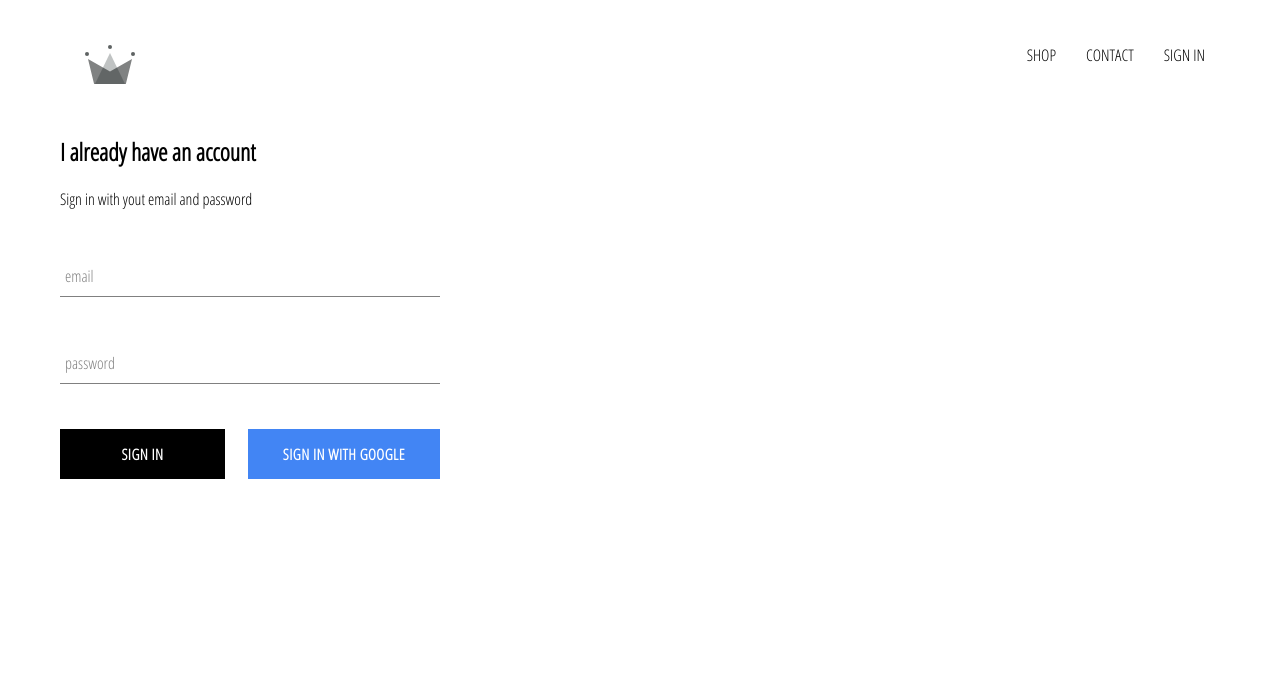
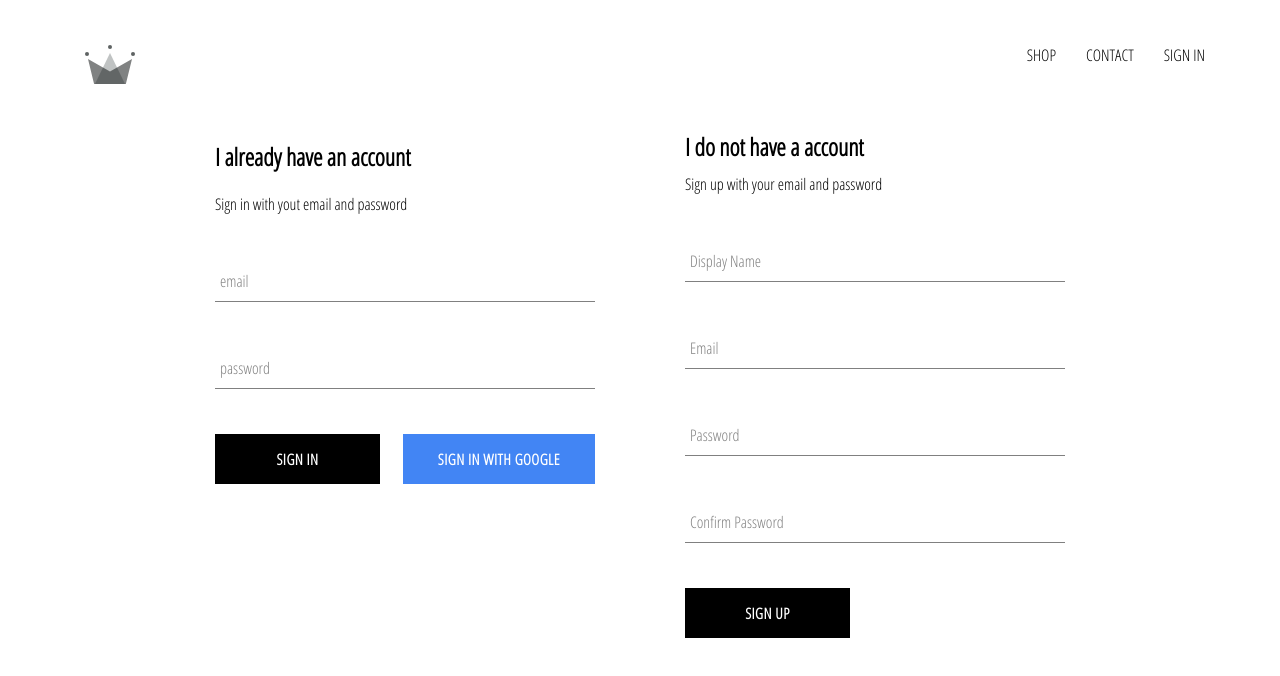
Before and after one commit to patsku/crwn-clothing, a React (Create React App) app: page /signin in a window 1280 px wide. Shown: the top 676 px of the page. Built offline with nearby package versions, Linux system fonts and the light colour scheme; no server answers.

Commit message:
implemented firebase utils incl. ability to store users to firestore db

```diff
--- a/src/App.js
+++ b/src/App.js
@@ -7,7 +7,7 @@
 import ShopPage from './pages/shop/shop.component';
 import SignInAndSignUpPage from './pages/sign-in-and-sign-up/sign-in-and-sign-up.component';
 import Header from './components/header/header.component';
-import {auth} from './firebase/firebase.utils'
+import {auth, createUserProfileDocument} from './firebase/firebase.utils'
 
 
 class App extends React.Component {
@@ -21,9 +21,22 @@
 unsubscribeFromAuth = null
 
 componentDidMount() {
-    this.unsubscribeFromAuth = auth.onAuthStateChanged(user => {
-    this.setState({currentUser:user});
-    console.log(user);
+    this.unsubscribeFromAuth = auth.onAuthStateChanged(async userAuth => {
+      if(userAuth) {
+        const userRef = await createUserProfileDocument(userAuth);
+
+        userRef.onSnapshot(snapShot => {
+          this.setState({
+            currentUser: {
+              id:snapShot.id,
+            ...snapShot.data()
+            }
+          });
+          console.log(this.state);
+        });
+      }
+      this.setState({currentUser: userAuth});
+
   });
 }
 
--- a/src/components/form-input/form-input.component.jsx
+++ b/src/components/form-input/form-input.component.jsx
@@ -7,7 +7,7 @@
         <input className='form-input' onChange={handleChange} {...otherProps} />
         {
             label ?
-            (<label className={`${otherProps.value.length} ? 'shrink' : '' form-input-label`} >
+            (<label className={`${otherProps.value.length ? 'shrink' : '' } form-input-label`} >
                 {label}
             </label>) :
             null
--- /dev/null
+++ b/src/components/sign-up/sign-up.component.jsx
@@ -0,0 +1,101 @@
+import React from 'react';
+
+import FormInput from '../form-input/form-input.component';
+import CustomButton from '../custom-button/custom-button.component';
+
+import { auth, createUserProfileDocument } from '../../firebase/firebase.utils';
+
+import './sign-up.styles.scss';
+
+class SignUp extends React.Component {
+    constructor() {
+        super();
+        this.state = {
+            displayName: '',
+            email: '',
+            password: '',
+            confirmPassword: ''
+        }
+    }
+
+    handleSubmit = async event => {
+    event.preventDefault();
+
+    const { displayName, email, password, confirmPassword } = this.state;
+
+    if (password !== confirmPassword) {
+      alert("passwords don't match");
+      return;
+    }
+
+    try {
+      const { user } = await auth.createUserWithEmailAndPassword(
+        email,
+        password
+      );
+
+      await createUserProfileDocument(user, { displayName });
+
+      this.setState({
+        displayName: '',
+        email: '',
+        password: '',
+        confirmPassword: ''
+      });
+    } catch (error) {
+      console.error(error);
+    }
+  };
+
+    handleChange = event => {
+    const { name, value } = event.target;
+
+    this.setState({ [name]: value });
+  };
+
+    render() {
+    const { displayName, email, password, confirmPassword } = this.state;
+    return (
+      <div className='sign-up'>
+        <h2 className='title'>I do not have a account</h2>
+        <span>Sign up with your email and password</span>
+        <form className='sign-up-form' onSubmit={this.handleSubmit}>
+          <FormInput
+            type='text'
+            name='displayName'
+            value={displayName}
+            onChange={this.handleChange}
+            label='Display Name'
+            required
+          />
+          <FormInput
+            type='email'
+            name='email'
+            value={email}
+            onChange={this.handleChange}
+            label='Email'
+            required
+          />
+          <FormInput
+            type='password'
+            name='password'
+            value={password}
+            onChange={this.handleChange}
+            label='Password'
+            required
+          />
+          <FormInput
+            type='password'
+            name='confirmPassword'
+            value={confirmPassword}
+            onChange={this.handleChange}
+            label='Confirm Password'
+            required
+          />
+          <CustomButton type='submit'>SIGN UP</CustomButton>
+        </form>
+      </div>
+    );
+  }
+}
+export default SignUp;
--- /dev/null
+++ b/src/components/sign-up/sign-up.styles.scss
@@ -0,0 +1,8 @@
+.sign-up {
+    display: flex;
+    flex-direction: column;
+    width: 380px;
+    .title {
+        margin: 10px 0;
+    }
+}
--- a/src/firebase/firebase.utils.js
+++ b/src/firebase/firebase.utils.js
@@ -12,6 +12,33 @@
     measurementId: "G-NHZTW4R7J3"
 };
 
+export const createUserProfileDocument = async(userAuth, additionalData) => {
+    if (!userAuth) {
+        return;
+    }
+    const userRef = firestore.doc(`users/${userAuth.uid}`);
+    const snapShot = await userRef.get();
+    if (!snapShot.exists) {
+        const { displayName, email } = userAuth;
+        const createdAt = new Date();
+
+        try {
+            await userRef.set({
+                displayName,
+                email,
+                createdAt,
+                ...additionalData
+            })
+
+        } catch (error) {
+            console.log('error creating a user', error.message);
+        }
+
+    }
+    return userRef;
+
+}
+
 firebase.initializeApp(config);
 
 export const auth = firebase.auth();
--- a/src/pages/sign-in-and-sign-up/sign-in-and-sign-up.component.jsx
+++ b/src/pages/sign-in-and-sign-up/sign-in-and-sign-up.component.jsx
@@ -1,12 +1,14 @@
 import React from 'react';
 
 import SignIn from '../../components/sign-in/sign-in.component';
+import SignUp from '../../components/sign-up/sign-up.component';
 
 import './sign-in-and-sign-up.styles.scss';
 
 const SignInAndSignUpPage = () => (
     <div className='sign-in-and-sign-up'>
         <SignIn />
+        <SignUp />
     </div>
 
 )
--- a/src/pages/sign-in-and-sign-up/sign-in-and-sign-up.styles.scss
+++ b/src/pages/sign-in-and-sign-up/sign-in-and-sign-up.styles.scss
@@ -0,0 +1,6 @@
+.sign-in-and-sign-up {
+    width: 850px;
+    display: flex;
+    justify-content: space-between;
+    margin: 30px auto
+}
```
